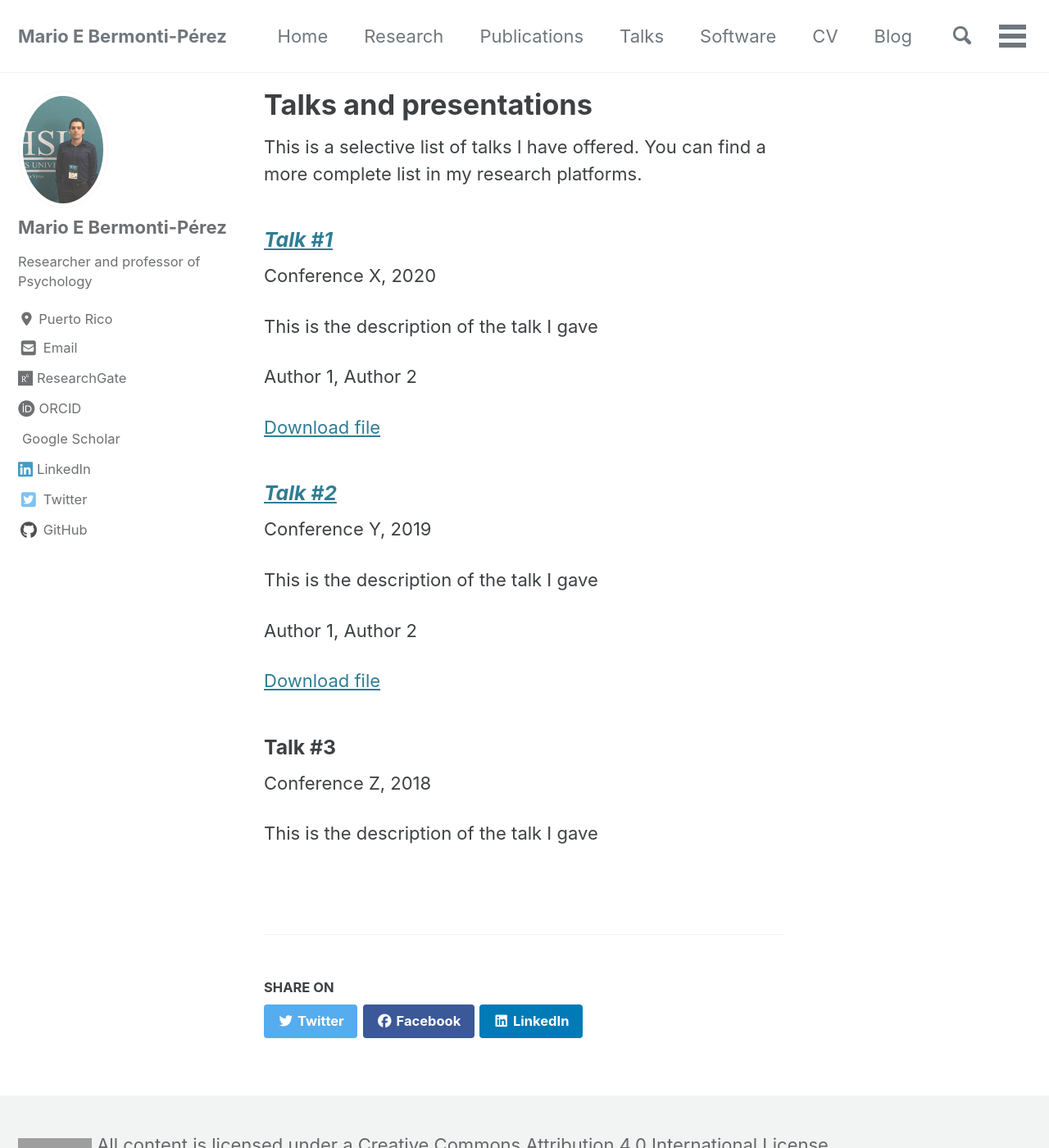
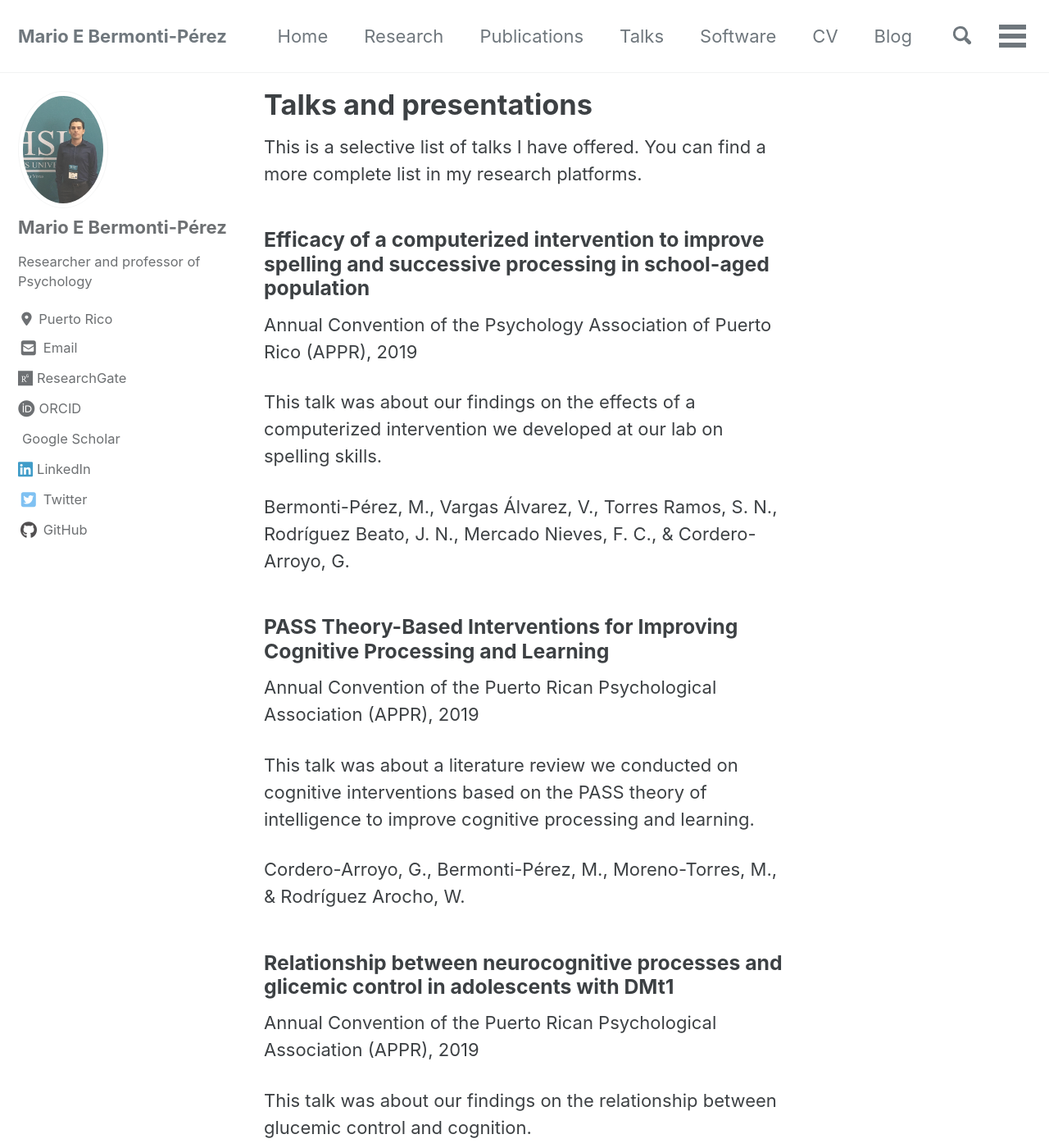
Before and after one commit to mario-bermonti/mario-bermonti.github.io, a Jekyll site: the page built from _pages/talks.md, in a window 1280 px wide and 1400 px high. Shown: the whole window at 82% size. Built offline with Jekyll 4.4.1, drawn with Linux system fonts in a browser that asks for light colours; cached includes are drawn as plain includes; nearby versions of some CDN libraries; a style sheet for code colours, icons or effects is not loaded; some of the changed text lies outside the part shown; grey boxes are pictures that could not be loaded.

Commit message:
Add a list of my recent talks

```diff
--- a/_data/talks.yml
+++ b/_data/talks.yml
@@ -1,26 +1,23 @@
-# The url_or_doi and file are optional
+- title: "Efficacy of a computerized intervention to improve spelling and successive processing in school-aged population"
+  date: "2019"
+  where: Annual Convention of the Psychology Association of Puerto Rico (APPR)
+  description:
+    This talk was about our findings on the effects of a computerized intervention we developed at our lab on spelling skills.
+  authors:
+    Bermonti-Pérez, M., Vargas Álvarez, V., Torres Ramos, S. N., Rodríguez Beato, J. N., Mercado Nieves, F. C., & Cordero-Arroyo, G.
 
-- title: "Talk #1"
-  date: "2020"
-  where: Conference X
+- title: "PASS Theory-Based Interventions for Improving Cognitive Processing and Learning"
+  date: "2019"
+  where: Annual Convention of the Puerto Rican Psychological Association (APPR)
   description:
-    This is the description of the talk I gave
-  authors: Author 1, Author 2
-  url_or_doi: "https://www.youtube.com/"
-  file: f1.pdf
+    This talk was about a literature review we conducted on cognitive interventions based on the PASS theory of intelligence to improve cognitive processing and learning.
+  authors:
+    Cordero-Arroyo, G., Bermonti-Pérez, M., Moreno-Torres, M., & Rodríguez Arocho, W.
 
-- title: "Talk #2"
+- title: "Relationship between neurocognitive processes and glicemic control in adolescents with DMt1"
   date: "2019"
-  where: Conference Y
+  where: Annual Convention of the Puerto Rican Psychological Association (APPR)
   description:
-    This is the description of the talk I gave
-  authors: Author 1, Author 2
-  url_or_doi: "https://www.youtube.com/"
-  file: f1.pdf
-
-  # Example without url or doi, file
-- title: "Talk #3"
-  date: "2018"
-  where: Conference Z
-  description:
-    This is the description of the talk I gave
+    This talk was about our findings on the relationship between glucemic control and cognition.
+  authors:
+    Forestier Pérez, L. L., Velázquez González, P. B., García Justiniano, N., Bermonti-Pérez, M., & Moreno Torres. M. A.
```
